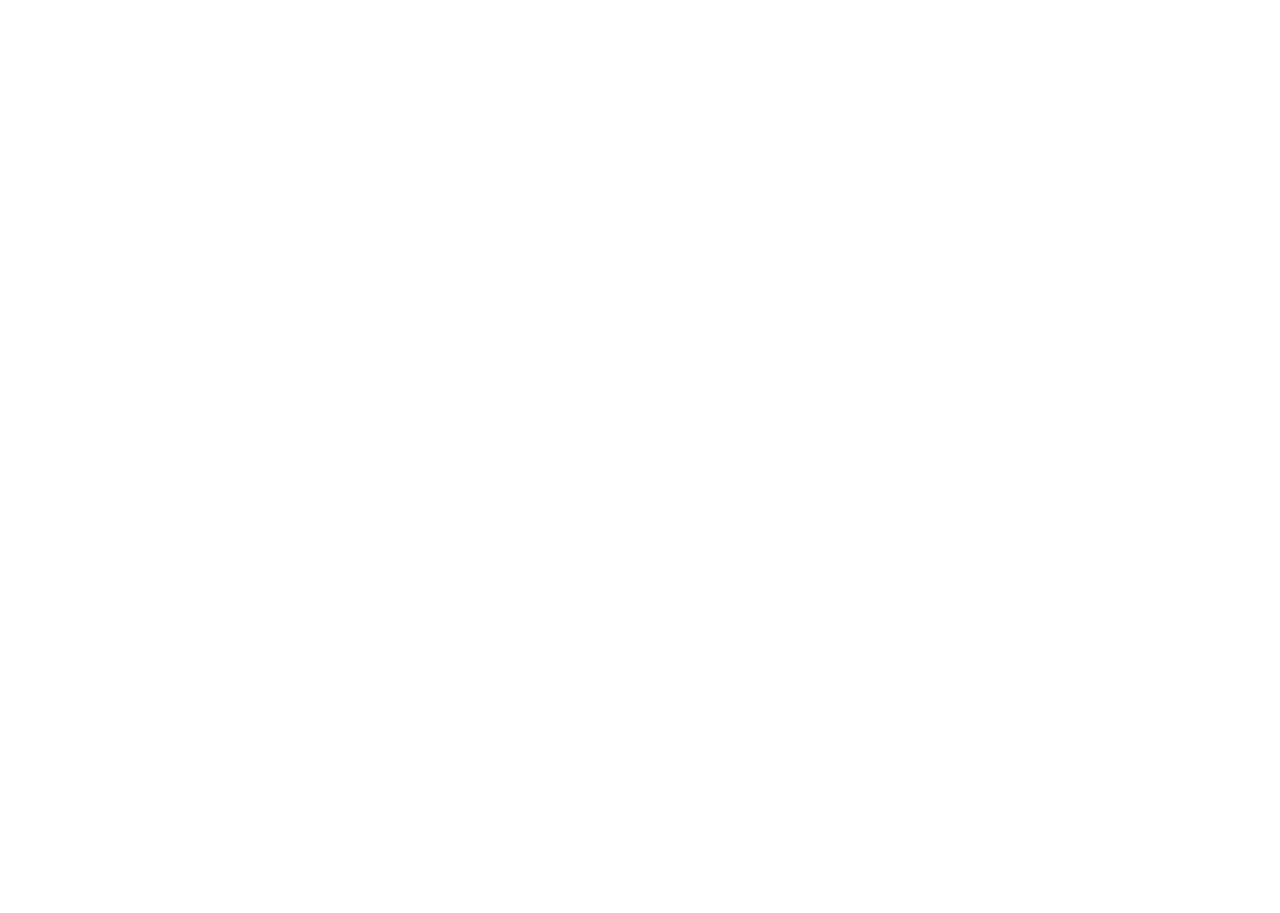
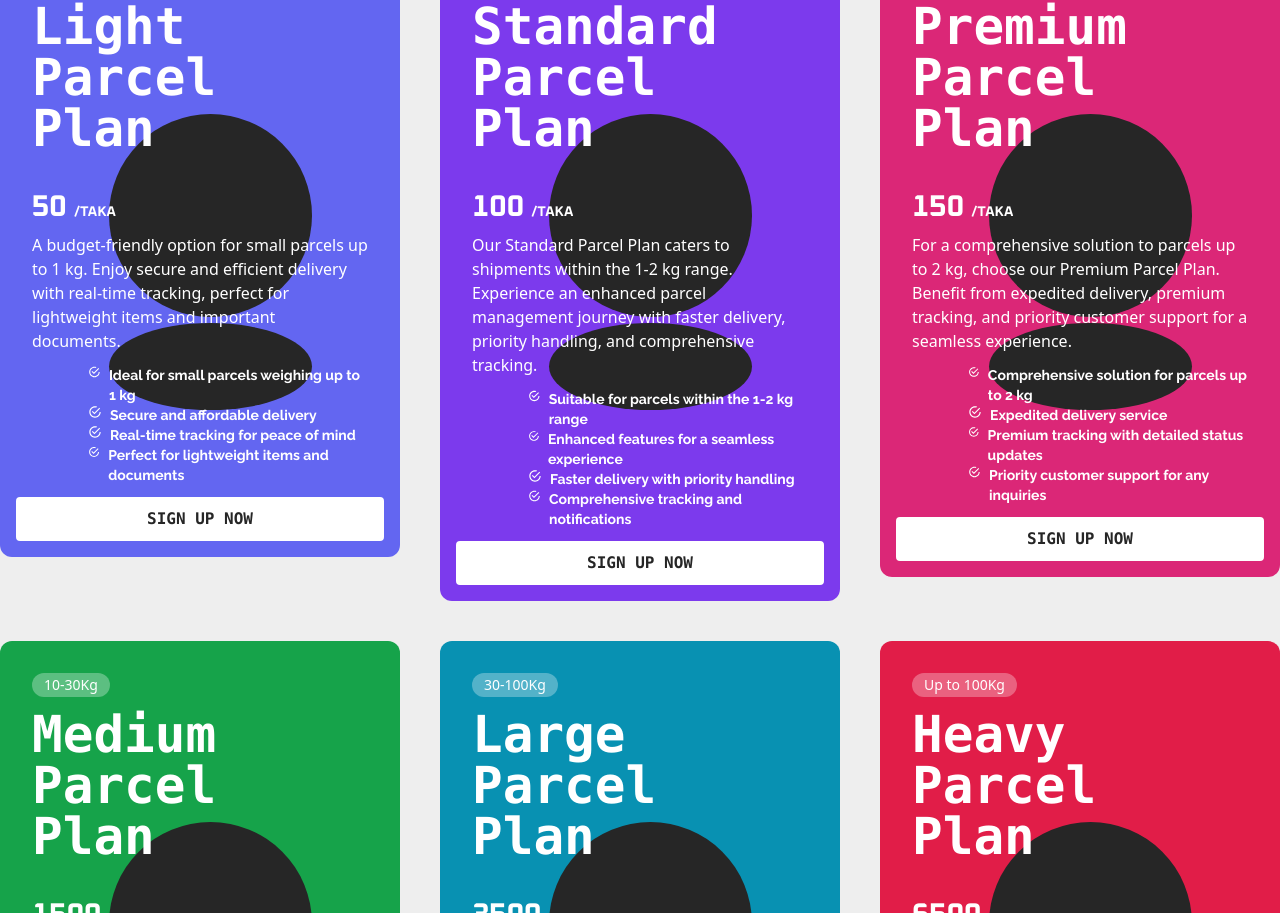
Before and after one commit to introtoxicXXl/Staff-Boxes, a React (Vite) app: page /pricing in a window 1280 px wide. Before the commit this address had no page. Shown: the part 187-1100 px from the top of the page. Before the commit the page ends 800 px from the top, so only its background shows below. Built offline with nearby package versions, Linux system fonts and the light colour scheme; a web font is replaced by a local one.

Commit message:
pricing page done

```diff
--- a/src/Components/SquishyCard/SquishyCard.jsx
+++ b/src/Components/SquishyCard/SquishyCard.jsx
@@ -13,7 +13,7 @@
 };
 
 const Card = ({ service }) => {
-    const { title, subTitle, description, points, bgColor } = service;
+    const { title, subTitle, description, points, bgColor, price } = service;
 
     return (
         <motion.div
@@ -44,22 +44,25 @@
                         duration: 1,
                         ease: "backInOut",
                     }}
-                    className="my-2 block origin-top-left font-mono lg:text-6xl md:text-6xl text-5xl font-black leading-[1.2]"
+                    className="my-2 block origin-top-left font-mono md:text-6xl text-5xl font-black leading-[1.2]"
                 >
                     {title}
                 </motion.span>
-                <p>
+                <p className="text-3xl my-2 font-bold font-oxanium">
+                    {price} <span className="uppercase text-sm">/Taka</span>
+                </p>
+                <p className="text-md">
                     {description}
                 </p>
                 <ul className="mt-3">
                     {
-                        points.map((point,indx)=><li className="ml-14 font-bold font-raleway flex items-center" key={indx}> <IoMdCheckmarkCircleOutline className="mr-2"/>{point}</li>)
+                        points.map((point, indx) => <li className="md:ml-14 ml-6 font-bold font-raleway flex text-sm items-stretch" key={indx}> <IoMdCheckmarkCircleOutline className="mr-2 text-md" />{point}</li>)
                     }
                 </ul>
             </div>
             <div className="mt-10">
                 <button className="absolute bottom-4 left-4 right-4 z-20 rounded border-2 border-white bg-white py-2 text-center font-mono font-black uppercase text-neutral-800 backdrop-blur transition-colors hover:bg-white/30 hover:text-white">
-                    Get it now
+                    Sign Up Now
                 </button>
             </div>
             <Background />
@@ -71,8 +74,8 @@
     return (
         <motion.svg
             width="320"
-            height="384"
-            viewBox="0 0 320 384"
+            height="600"
+            viewBox="-50 -60 320 384"
             fill="none"
             xmlns="http://www.w3.org/2000/svg"
             className="absolute inset-0 z-0"
--- /dev/null
+++ b/src/Pages/Pricing/Pricing.jsx
@@ -0,0 +1,86 @@
+import { useEffect, useState } from "react";
+import SquishyCard from "../../Components/SquishyCard/SquishyCard";
+import Loader from "../../Components/Loader/Loader";
+
+const Pricing = () => {
+    const [loading, setLoading] = useState(true);
+    useEffect(() => {
+        const fetchData = async () => {
+            await new Promise((resolve) => setTimeout(resolve, 2000));
+            setLoading(false);
+        };
+        fetchData();
+    }, []);
+    const prices = [
+        {
+            'id': 1,
+            'title': 'Light Parcel Plan',
+            'subTitle': '0-1KG',
+            'price': 50,
+            'description': 'A budget-friendly option for small parcels up to 1 kg. Enjoy secure and efficient delivery with real-time tracking, perfect for lightweight items and important documents.',
+            'points': ['Ideal for small parcels weighing up to 1 kg', 'Secure and affordable delivery', 'Real-time tracking for peace of mind', 'Perfect for lightweight items and documents'],
+            'bgColor': 'bg-indigo-500'
+        },
+        {
+            'id': 2,
+            'title': 'Standard Parcel Plan',
+            'subTitle': '1-2KG',
+            'price': 100,
+            'description': 'Our Standard Parcel Plan caters to shipments within the 1-2 kg range. Experience an enhanced parcel management journey with faster delivery, priority handling, and comprehensive tracking.',
+            'points': ['Suitable for parcels within the 1-2 kg range', 'Enhanced features for a seamless experience', 'Faster delivery with priority handling', 'Comprehensive tracking and notifications'],
+            'bgColor': 'bg-violet-600'
+        },
+        {
+            'id': 3,
+            'title': 'Premium Parcel Plan',
+            'subTitle': 'Up to 2Kg',
+            'price': 150,
+            'description': 'For a comprehensive solution to parcels up to 2 kg, choose our Premium Parcel Plan. Benefit from expedited delivery, premium tracking, and priority customer support for a seamless experience.',
+            'points': ['Comprehensive solution for parcels up to 2 kg', 'Expedited delivery service', 'Premium tracking with detailed status updates', 'Priority customer support for any inquiries'],
+            'bgColor': 'bg-pink-600'
+        },
+        {
+            'id': 4,
+            'title': 'Medium Parcel Plan',
+            'subTitle': '10-30Kg',
+            'price': 1500,
+            'description': 'Tailored for medium-sized parcels weighing 20-30 kg, our Medium Parcel Plan offers secure and reliable delivery, advanced tracking, priority handling, and insurance coverage for added peace of mind.',
+            'points': ['Tailored for medium-sized parcels, weighing 10-20 kg', 'Secure and reliable delivery for heavier items', 'Advanced tracking features', 'Priority handling and insurance coverage'],
+            'bgColor': 'bg-green-600'
+        },
+        {
+            'id': 5,
+            'title': 'Large Parcel Plan',
+            'subTitle': '30-100Kg',
+            'price': 3500,
+            'description': 'Specifically designed for larger shipments between 30-100 kg, our Large Parcel Plan provides expedited delivery, special handling, robust tracking, and dedicated customer support for your heavier items.',
+            'points': ['Specifically designed for larger parcels, 30-100 kg', 'Expedited delivery and special handling', 'Robust tracking and notifications', 'Dedicated customer support for your heavier shipments'],
+            'bgColor': 'bg-cyan-600'
+        },
+        {
+            'id': 6,
+            'title': ' Heavy Parcel Plan',
+            'subTitle': 'Up to 100Kg',
+            'price': 6500,
+            'description': 'Our Heavy Parcel Plan is the ultimate solution for parcels up to 100 kg. Experience specialized handling, premium tracking, and priority customer support, ensuring a smooth and secure delivery for your heavier shipments.',
+            'points': ['Comprehensive solution for parcels up to 100 kg', 'Specialized handling for heavy shipments', 'Premium tracking with real-time updates', 'Priority customer support and insurance coverage'],
+            'bgColor': 'bg-rose-600'
+        },
+    ]
+
+    return (
+        <div>
+            {
+                loading ? <Loader /> : <div className="container mx-auto my-20 py-10">
+                    <div className="grid lg:grid-cols-3 md:grid-cols-2 grid-cols-1 gap-10 lg:px-0 px-3">
+                        {
+                            prices.map(service => <SquishyCard key={service.id} service={service} />)
+                        }
+                    </div>
+                </div>
+            }
+        </div>
+    );
+};
+
+export default Pricing;
--- a/src/Routes/Router.jsx
+++ b/src/Routes/Router.jsx
@@ -2,6 +2,7 @@
 import App from "../App";
 import Home from "../Pages/Home/Home";
 import About from "../Pages/About/About";
+import Pricing from "../Pages/Pricing/Pricing";
  const Router = createBrowserRouter([
     {
       path: "/",
@@ -14,6 +15,10 @@
         {
           path:'/about',
           element:<About/>
+        },
+        {
+          path:'/pricing',
+          element:<Pricing/>
         }
       ]
     },
--- a/src/Shared/Navbar/Navbar.jsx
+++ b/src/Shared/Navbar/Navbar.jsx
@@ -27,7 +27,7 @@
                             <NavLink to='/' className="block py-2 text-center px-3 text-black rounded">Home</NavLink>
                         </li>
                         <li>
-                            <NavLink to='/price' className="block text-center py-2 px-3 text-black rounded">Pricing</NavLink>
+                            <NavLink to='/pricing' className="block text-center py-2 px-3 text-black rounded">Pricing</NavLink>
                         </li>
                         <li>
                             <NavLink to='/about' className="block text-center py-2 px-3 text-black rounded">About</NavLink>
```
